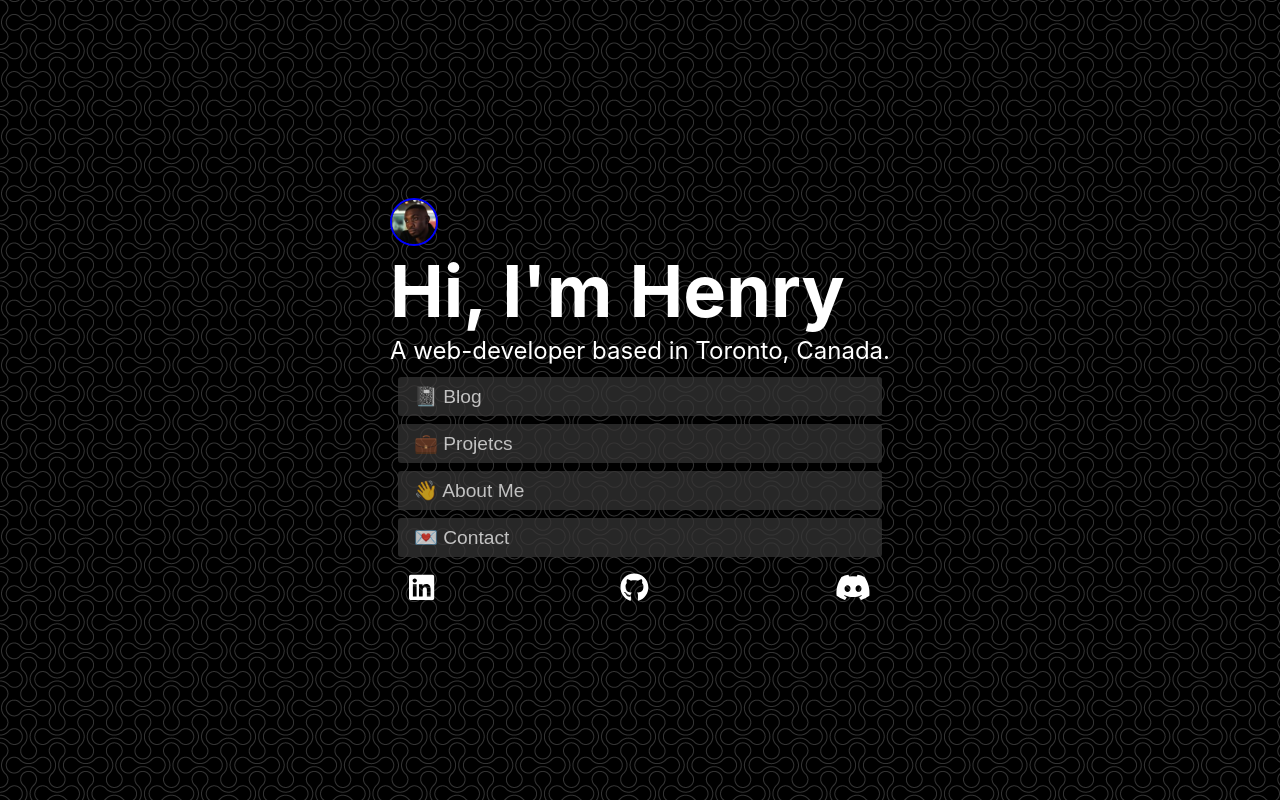
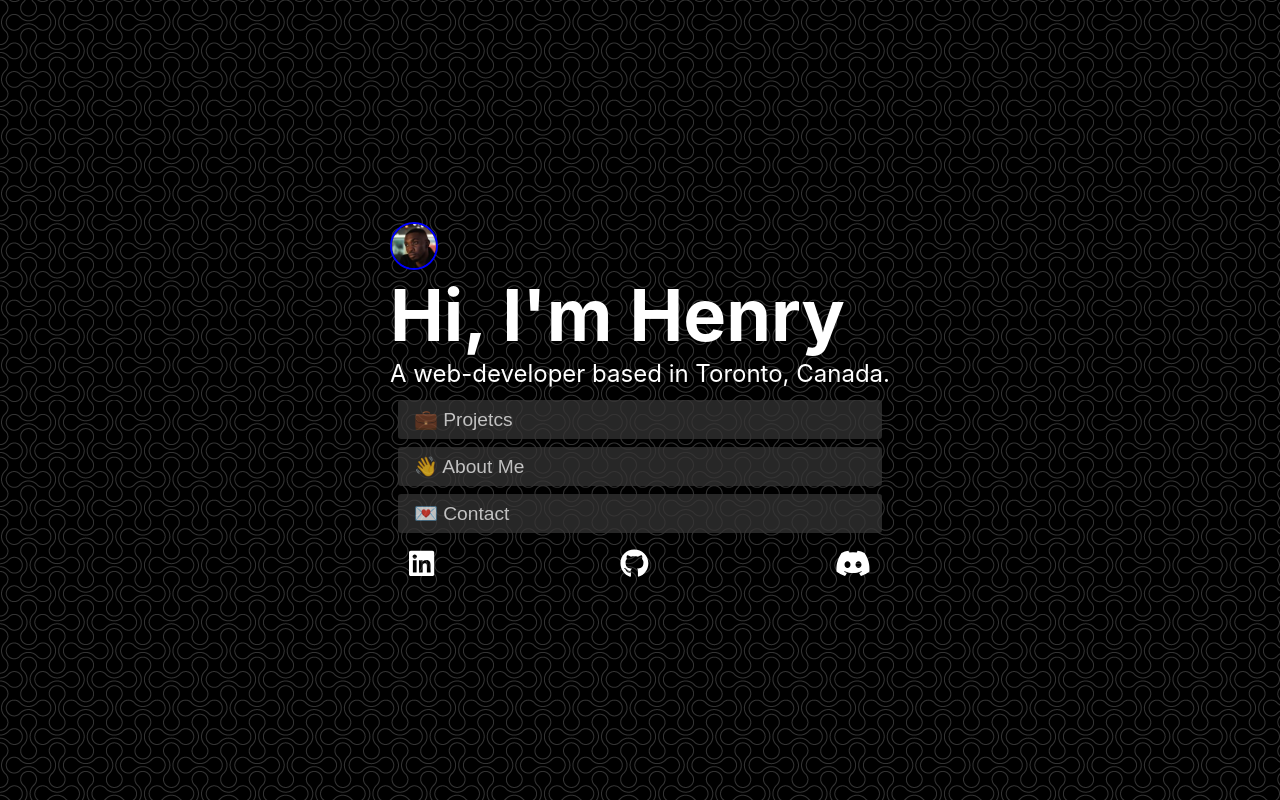
Before and after one commit to ok3dotdev/Projectxyz, a Next.js app: page / in a window 1280 px wide. Built offline with nearby package versions, Linux system fonts and the light colour scheme.

Commit message:
Fix: Re-deploying

```diff
--- a/components/Banner.js
+++ b/components/Banner.js
@@ -19,11 +19,11 @@ const Banner = () => {
                 A web-developer based in Toronto, Canada.
             </p>
             <div className={styles.button__container}>
-                <Link href="/blog">
+                {/* <Link href="/blog">
                     <a>
                         <button className={styles.button}>📓 Blog</button>
                     </a>
-                </Link>
+                </Link> */}
                 <Link href="/projects">
                     <a>
                         <button className={styles.button}>💼 Projetcs</button>
```
Also changed, not shown: 1 other file (tests, documents, lock files or other folders).
